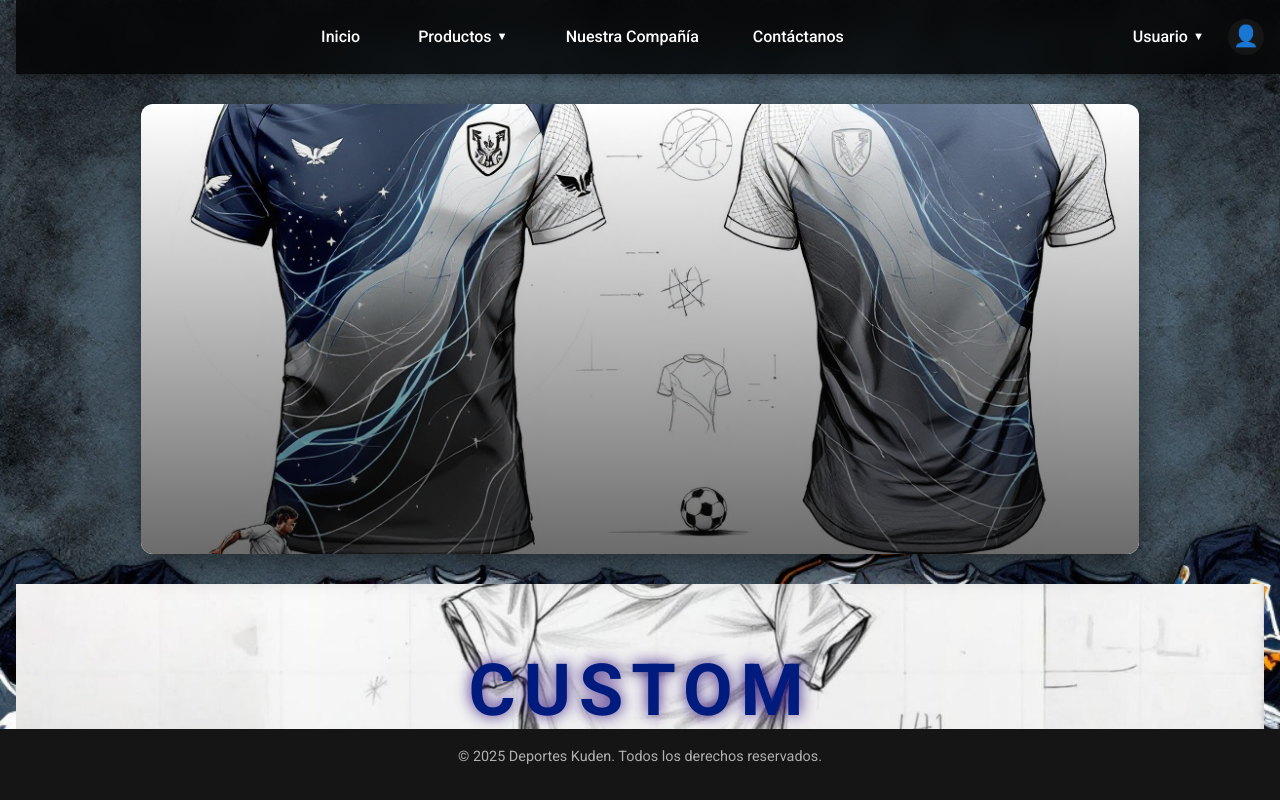
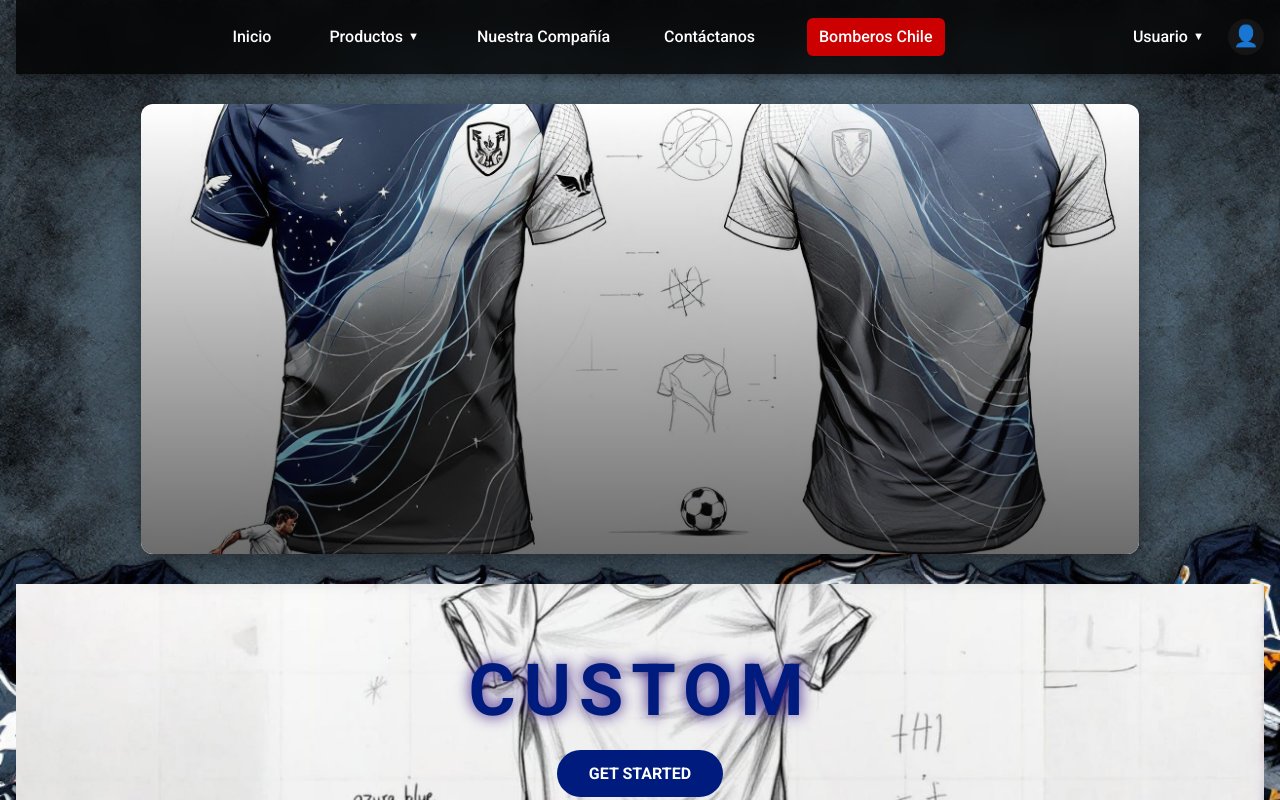
Before and after one commit to Ricardo2Job/DeportesKuden, a React (Create React App) app in the folder kuden-web/: page /inicio in a window 1280 px wide. Built offline with nearby package versions, Linux system fonts and the light colour scheme.

Commit message:
modifique el apartado de bomberos
le puse el boton rojo y bonito arriba.

```diff
--- a/kuden-web/src/Vista/Inicio.jsx
+++ b/kuden-web/src/Vista/Inicio.jsx
@@ -4,7 +4,7 @@ import './Style/StyleInicio.css';
 
 const App = () => {
   const [currentImage, setCurrentImage] = useState(0);
-  const imageCount = 3; // Número total de imágenes en el carrusel
+  const imageCount = 3;
 
   useEffect(() => {
     const interval = setInterval(() => {
@@ -35,6 +35,7 @@ const App = () => {
 
           <Link to="/company" className="nav-link">Nuestra Compañía</Link>
           <Link to="/contact" className="nav-link">Contáctanos</Link>
+          <Link to="/bomberos" className="nav-link boton-nav-rojo">Bomberos Chile</Link>
         </nav>
 
         <div className="user-menu">
@@ -61,23 +62,14 @@ const App = () => {
         <button className="custom-btn">Get Started</button>
       </section>
 
-      {/* Espacio para productos */}
+      {/* Sección de Productos */}
       <section className="products-section">
         <h2>Próximamente: Personalización de Poleras Deportivas</h2>
-        <p>Diseña tu propia indumentaria deportiva con nuestro nuevo servicio de personalización exclusiva. Crea equipaciones únicas para tu equipo con los colores y diseños que prefieras.</p>
+        <p>
+          Diseña tu propia indumentaria deportiva con nuestro nuevo servicio de personalización exclusiva. Crea equipaciones únicas para tu equipo con los colores y diseños que prefieras.
+        </p>
       </section>
 
-      {/* Botón rojo adicional al final */}
-      <section className="boton-bomberos-final">
-        <Link to="/bomberos">
-          <button className="boton-rojo-final">Ir a Bomberos Chile</button>
-        </Link>
-      </section>
-
-      {/* Footer */}
-      <footer className="footer">
-        <p>&copy; 2025 Deportes Kuden. Todos los derechos reservados.</p>
-      </footer>
     </div>
   );
 };
--- a/kuden-web/src/Vista/Style/StyleInicio.css
+++ b/kuden-web/src/Vista/Style/StyleInicio.css
@@ -318,23 +318,16 @@ html, body {
   padding: 20px;
 }
 
-.boton-bomberos-final {
-  margin: 40px 0;
-  display: flex;
-  justify-content: center;
-}
-
-.boton-rojo-final {
-  background-color: #e60000;
+.boton-nav-rojo {
+  background-color: #cc0000;
   color: white;
-  border: none;
-  padding: 14px 28px;
-  font-size: 16px;
-  border-radius: 10px;
-  cursor: pointer;
+  padding: 6px 12px;
+  border-radius: 6px;
+  text-decoration: none;
+  margin-left: 10px;
   transition: background-color 0.3s ease;
 }
 
-.boton-rojo-final:hover {
-  background-color: #cc0000;
+.boton-nav-rojo:hover {
+  background-color: #a30000;
 }
```
